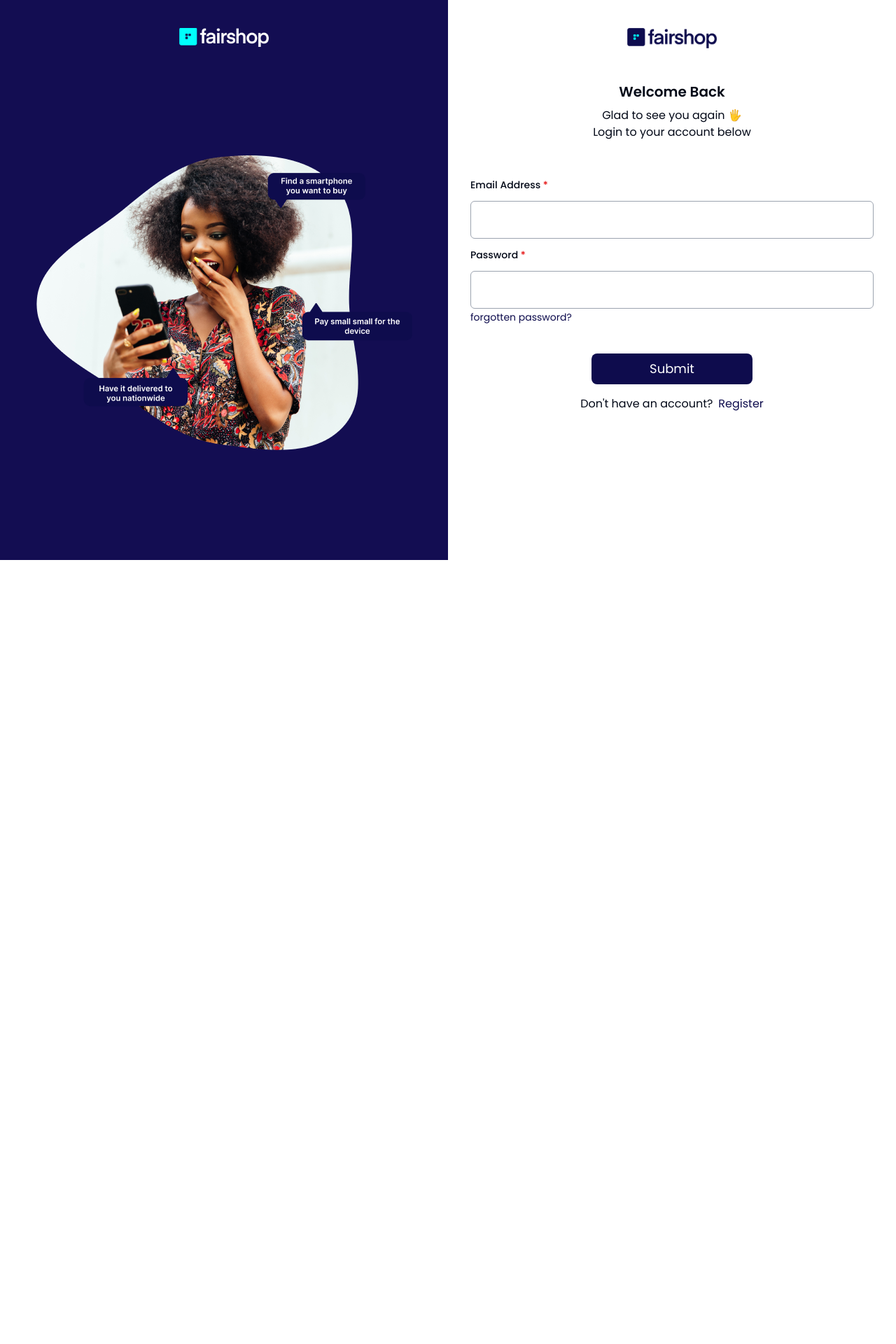
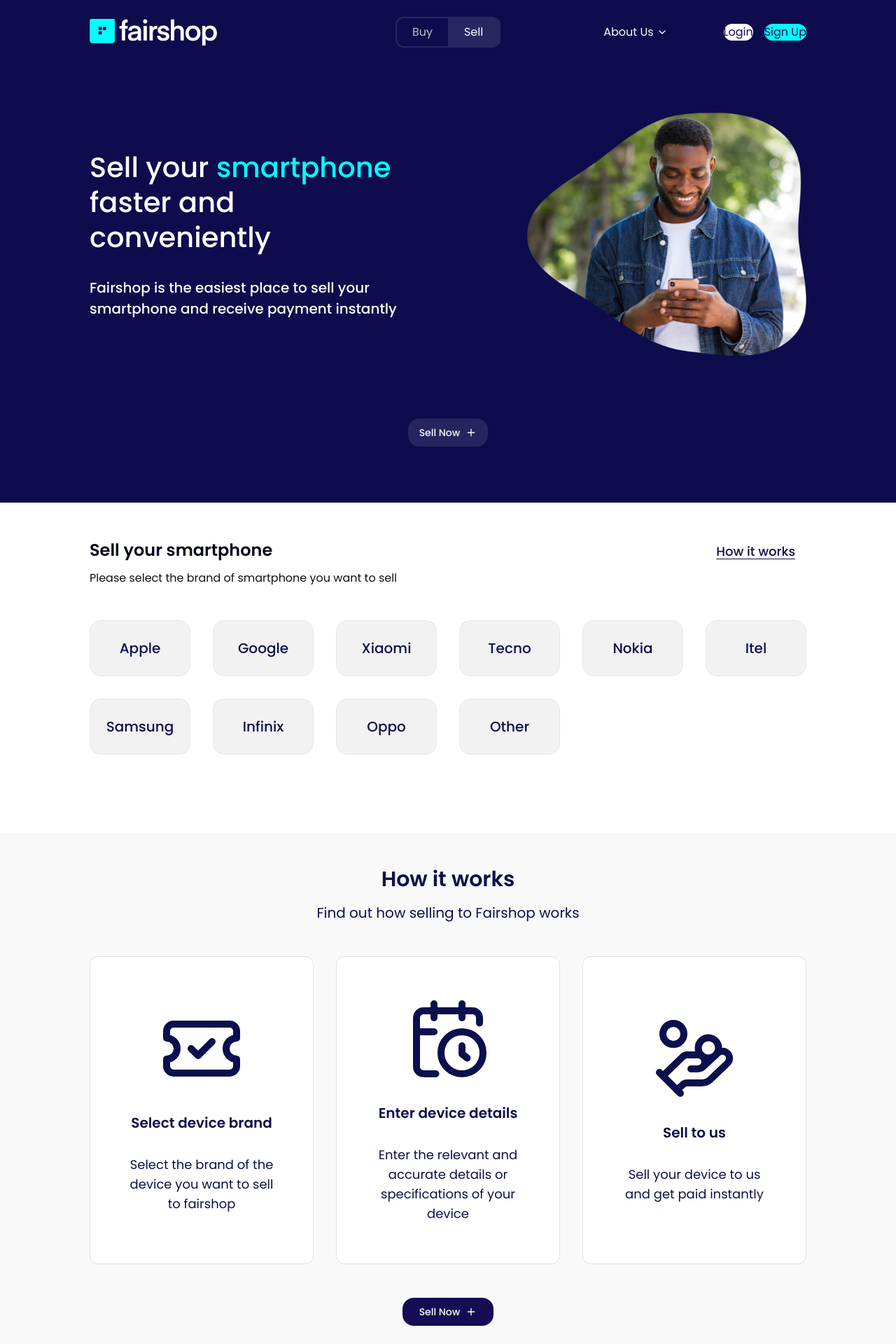
Before and after one commit to carissaayo/fs-landingpage, a React (Vite) app: page /sell in a window 1280 px wide. Before the commit this address led to /guest/login. Shown: the top 1920 px of the page at 70% size. Before the commit the page ends 800 px from the top, so only its background shows below. Built offline with nearby package versions, Linux system fonts and the light colour scheme; no server answers.

Commit message:
checking

```diff
--- a/src/components/CoreComponents/DefaultLayout.jsx
+++ b/src/components/CoreComponents/DefaultLayout.jsx
@@ -29,10 +29,8 @@
   };
 
   useEffect(() => {
-    if (!user?.accessToken) navigate("/guest/login");
-
     goToTop();
-  }, [user]);
+  }, []);
 
   return (
     <main className="w-full h-full relative ">
--- a/src/components/GuestComponents/LoginForm.jsx
+++ b/src/components/GuestComponents/LoginForm.jsx
@@ -8,19 +8,18 @@
 import axiosClient from "../../lib/axiosClient";
 import toast from "react-hot-toast";
 import ShowToaster from "../CoreComponents/Core/ShowToaster";
-import { Link } from "react-router-dom";
+import { Link, useNavigate } from "react-router-dom";
 const LoginForm = () => {
   const {
     register,
     handleSubmit,
     formState: { errors },
   } = useForm();
+  const navigate = useNavigate();
   const loading = useCreateUserStore((state) => state.loading);
   const setLoading = useCreateUserStore((state) => state.setLoading);
-  const success = useCreateUserStore((state) => state.success);
-  const setSuccess = useCreateUserStore((state) => state.setSuccess);
-  const user = useCreateUserStore((state) => state.user);
   const setUser = useCreateUserStore((state) => state.setUser);
+
   const onSubmit = async (data) => {
     console.log(data);
     setLoading(true);
@@ -32,10 +31,13 @@
 
         setUser(response.data?.data);
         localStorage.setItem("data", JSON.stringify(response.data?.data));
+        navigate("/");
       })
       .catch((err) => {
         setLoading(false);
-        toast.error(err.response.data.message);
+        toast.error(err.response.data.message, {
+          id: "loginError",
+        });
         console.log(err);
       });
   };
--- a/src/components/GuestComponents/RegisterAlert.jsx
+++ b/src/components/GuestComponents/RegisterAlert.jsx
@@ -9,12 +9,13 @@
   AlertDialogHeader,
   AlertDialogTitle,
 } from "../ui/alert-dialog";
+import { useAuthStore } from "../../store/authStore";
 
-const RegisterAlert = (link, title, desc) => {
+const RegisterAlert = ({ link, title, desc }) => {
   const navigate = useNavigate();
-  const success = useCreateUserStore((state) => state.success);
-  const setSuccess = useCreateUserStore((state) => state.setSuccess);
-  const goToVerificationPage = (link) => {
+  const success = useAuthStore((state) => state.success);
+  const setSuccess = useAuthStore((state) => state.setSuccess);
+  const goToVerificationPage = () => {
     setSuccess(!success);
     navigate(link);
   };
@@ -23,12 +24,16 @@
     <AlertDialog open={success} onOpenChange={() => goToVerificationPage()}>
       <AlertDialogContent>
         <AlertDialogHeader>
-          <AlertDialogTitle>{title}</AlertDialogTitle>
-          <AlertDialogDescription>{desc}</AlertDialogDescription>
+          <AlertDialogTitle className="text-center">{title}</AlertDialogTitle>
+          <AlertDialogDescription className="text-center">
+            {desc}
+          </AlertDialogDescription>
         </AlertDialogHeader>
         <AlertDialogFooter>
           <div className="flex items-center justify-center w-full">
-            <AlertDialogAction>Continue</AlertDialogAction>
+            <AlertDialogAction className="bg-[#0E0C4D] hover:bg-[#0E0C4D]">
+              Continue
+            </AlertDialogAction>
           </div>
         </AlertDialogFooter>
       </AlertDialogContent>
--- a/src/components/GuestComponents/RegsiterForm.jsx
+++ b/src/components/GuestComponents/RegsiterForm.jsx
@@ -37,7 +37,9 @@
       })
       .catch((err) => {
         setLoading(false);
-        toast.error(err.response.data.message);
+        toast.error(err.response.data.message, {
+          id: "registerError",
+        });
         console.log(err);
       });
   };
--- a/src/components/GuestComponents/ResetPasswordAlert.jsx
+++ b/src/components/GuestComponents/ResetPasswordAlert.jsx
@@ -21,14 +21,22 @@
     <AlertDialog open={success}>
       <AlertDialogContent>
         <AlertDialogHeader>
-          <AlertDialogTitle>Reset Password</AlertDialogTitle>
-          <AlertDialogDescription>
+          <AlertDialogTitle className="text-center">
+            Reset Password
+          </AlertDialogTitle>
+          <AlertDialogDescription className="text-center">
             Your password has been reset successfully
           </AlertDialogDescription>
         </AlertDialogHeader>
         <AlertDialogFooter>
           <div className="flex items-center justify-center w-full">
-            <AlertDialogAction onClick={goToLogin}> Login </AlertDialogAction>
+            <AlertDialogAction
+              onClick={goToLogin}
+              className="bg-[#0E0C4D] hover:bg-[#0E0C4D]"
+            >
+              {" "}
+              Login{" "}
+            </AlertDialogAction>
           </div>
         </AlertDialogFooter>
       </AlertDialogContent>
--- a/src/components/HomeComponents/HowItWorksComponents/CardsCon.jsx
+++ b/src/components/HomeComponents/HowItWorksComponents/CardsCon.jsx
@@ -2,22 +2,26 @@
 import imageA from "../../../assets/images/using-phone 4.png";
 import imageB from "../../../assets/images/using-phone (1) 2.png";
 import imageC from "../../../assets/images/using-phone (7) 2.png";
+import { CalendarClock, HandCoins, TicketCheck } from "lucide-react";
 
 const CardsCon = () => {
   return (
     <div className="my-12 flex  flex-col md:flex-row items-center justify-between  md:w-full gap-2 lg:gap-8 mx-auto ">
-      <div className="bg-white border border-[#E3E0E0] flex flex-col items-center  justify-center md:justify-start gap-8 rounded-xl md:flex-1 min-h-[440px] w-full min-w-[230px]">
-        <div className=" md:pt-8">
-          <img src={imageA} alt="" className="" />
+      <div className="bg-white border border-[#E3E0E0] flex flex-col items-center  justify-center  gap-8 rounded-xl md:flex-1 min-h-[440px] w-full min-w-[230px]">
+        <div className=" ">
+          {/* <img src={imageA} alt="" className="" />
+           */}
+          <TicketCheck className="text-xl w-[120px] h-[120px]" />
         </div>
         <h1 className="poppins-semibold text-xl">Select device brand</h1>
         <p className="px-4 md:w-4/5 text-center text-lg">
           Select the brand of the device you want to sell to fairshop
         </p>
       </div>{" "}
-      <div className="bg-white border border-[#E3E0E0] flex flex-col items-center  justify-center md:justify-start gap-8 rounded-xl md:flex-1 min-h-[440px] w-full min-w-[230px]">
-        <div className=" md:pt-3">
-          <img src={imageB} alt="" className="" />
+      <div className="bg-white border border-[#E3E0E0] flex flex-col items-center  justify-center  gap-8 rounded-xl md:flex-1 min-h-[440px] w-full min-w-[230px]">
+        <div className=" ">
+          {/* <img src={imageB} alt="" className="" /> */}
+          <CalendarClock className="text-xl w-[120px] h-[120px]" />
         </div>
         <h1 className="poppins-semibold text-xl">Enter device details</h1>
         <p className="px-4 md:w-4/5 text-center text-lg">
@@ -25,11 +29,12 @@
           device
         </p>
       </div>{" "}
-      <div className="bg-white border border-[#E3E0E0] flex flex-col items-center  justify-center md:justify-start  rounded-xl md:flex-1 min-h-[440px] w-full min-w-[230px]">
-        <div className="md:mb-8">
-          <img src={imageC} alt="" className="h-[180px] " />
+      <div className="bg-white border border-[#E3E0E0] flex flex-col items-center  justify-center  gap-8 rounded-xl md:flex-1 min-h-[440px] w-full min-w-[230px]">
+        <div className="">
+          {/* <img src={imageC} alt="" className="h-[180px] " /> */}
+          <HandCoins className="text-xl w-[120px] h-[120px]" />
         </div>
-        <h1 className="poppins-semibold text-xl mb-8">Sell to us</h1>
+        <h1 className="poppins-semibold text-xl ">Sell to us</h1>
         <p className="px-4 md:w-4/5 text-center text-lg">
           Sell your device to us and get paid instantly
         </p>
--- a/src/lib/axiosClient.ts
+++ b/src/lib/axiosClient.ts
@@ -1,16 +1,7 @@
 import axios from "axios";
-const user = JSON.parse(localStorage.getItem("data")) || [];
-console.log(user);
-
-const accessToken = user.accessToken ?? "";
-const refreshtoken = user.refreshtoken ?? "";
 
 const axiosClient = axios.create({
   baseURL: import.meta.env.VITE_BASE_URL,
-  headers: {
-    refreshtoken: refreshtoken && refreshtoken,
-    Authorization: accessToken && `Bearer ${accessToken}`,
-  },
 });
 
 export default axiosClient;
--- a/src/pages/Auth/ChangePassword.jsx
+++ b/src/pages/Auth/ChangePassword.jsx
@@ -14,6 +14,7 @@
 
 import { useAuthStore } from "../../store/authStore";
 import { useCreateUserStore } from "../../store/auth/createUser";
+import RegisterAlert from "../../components/GuestComponents/RegisterAlert";
 
 const ChangePassword = () => {
   const navigate = useNavigate();
@@ -29,14 +30,25 @@
   const setSuccess = useAuthStore((state) => state.setSuccess);
   const user = useCreateUserStore((state) => state.user);
   const setUser = useCreateUserStore((state) => state.setUser);
+
+  console.log(user);
   const onSubmit = async (data) => {
     console.log(data.email);
     setLoading(true);
     axiosClient
-      .patch(`auth/change_password`, {
-        resetAction: "verify",
-        ...data,
-      })
+      .patch(
+        `auth/change_password`,
+        {
+          resetAction: "verify",
+          ...data,
+        },
+        {
+          headers: {
+            refreshtoken: user.refreshtoken && user.refreshtoken,
+            Authorization: user.accessToken && `Bearer ${user.accessToken}`,
+          },
+        }
+      )
       .then((response) => {
         setLoading(false);
         console.log(response);
@@ -51,7 +63,11 @@
   };
   return (
     <main className=" poppins-regular max-w-4/5 md:max-w-[50%] pt-10 relative mx-auto mb-8">
-      <ResetPasswordAlert />
+      <RegisterAlert
+        link="/"
+        title="Reset Password"
+        desc="Your password has been reset successfully"
+      />
 
       <div className="text-center w-full mb-10">
         <div className="flex items-center justify-center w-full mb-12">
--- a/src/pages/Guest/Login.jsx
+++ b/src/pages/Guest/Login.jsx
@@ -10,11 +10,11 @@
   console.log(user);
   const navigate = useNavigate();
 
-  useEffect(() => {
-    if (user?.accessToken) {
-      navigate("/");
-    }
-  }, [user]);
+  // useEffect(() => {
+  //   if (user?.accessToken) {
+  //     navigate("/");
+  //   }
+  // }, [user]);
 
   return (
     <main className="w-full md:w-[80%] md:mx-auto lg:mx-0  lg:flex-[1] pt-10 poppins-regular">
--- a/src/pages/Guest/ResetPassword.jsx
+++ b/src/pages/Guest/ResetPassword.jsx
@@ -37,7 +37,9 @@
       .catch((err) => {
         setLoading(false);
         console.log(err);
-        toast.error(err.response.data.message);
+        toast.error(err.response.data.message, {
+          id: "resetPasswordAError",
+        });
       });
   };
   return (
--- a/src/pages/Guest/ResetPasswordB.jsx
+++ b/src/pages/Guest/ResetPasswordB.jsx
@@ -27,11 +27,12 @@
   } = useForm();
   const loading = useAuthStore((state) => state.loading);
   const setLoading = useAuthStore((state) => state.setLoading);
-  const success = useAuthStore((state) => state.success);
-  const setSuccess = useAuthStore((state) => state.setSuccess);
+  const success = useCreateUserStore((state) => state.success);
+  const setSuccess = useCreateUserStore((state) => state.setSuccess);
   const user = useCreateUserStore((state) => state.user);
   const setUser = useCreateUserStore((state) => state.setUser);
   const onSubmit = async (data) => {
+    setSuccess(false);
     console.log(data.email);
     setLoading(true);
     axiosClient
@@ -49,7 +50,9 @@
       .catch((err) => {
         setLoading(false);
         console.log(err);
-        toast.error(err.response.data.message);
+        toast.error(err.response.data.message, {
+          id: "ResetPasswordBError",
+        });
       });
   };
   return (
@@ -64,7 +67,7 @@
         <h1 className="mb-2 text-xl poppins-semibold">Reset Password</h1>
 
         <p className="">
-          Enter your email address and a reset code will be sent to you.
+          Enter the reset code sent to your email and your new passwords.
         </p>
       </div>
 
--- a/src/pages/Guest/VerifyEmail.jsx
+++ b/src/pages/Guest/VerifyEmail.jsx
@@ -31,7 +31,17 @@
   const onSubmit = async (data) => {
     setLoading(true);
     axiosClient
-      .post(`auth/verify_email`, { ...data })
+      .post(
+        `auth/verify_email`,
+
+        { ...data },
+        {
+          headers: {
+            refreshtoken: user.refreshtoken && user.refreshtoken,
+            Authorization: user.accessToken && `Bearer ${user.accessToken}`,
+          },
+        }
+      )
       .then((response) => {
         setLoading(false);
         console.log(response);
@@ -42,7 +52,9 @@
       .catch((err) => {
         setLoading(false);
         console.log(err);
-        toast.error(err.response.data.message);
+        toast.error(err.response.data.message, {
+          id: "verifyEmailError",
+        });
       });
   };
 
@@ -51,6 +63,11 @@
   };
   return (
     <main className=" poppins-regular flex-1 pt-10 relative">
+      <RegisterAlert
+        link="/"
+        title="Email Verification"
+        desc="Your email has been verified successfully"
+      />
       <div className="text-center w-full mb-10">
         <div className="flex items-center justify-center w-full mb-12">
           <Link to="/">
```
